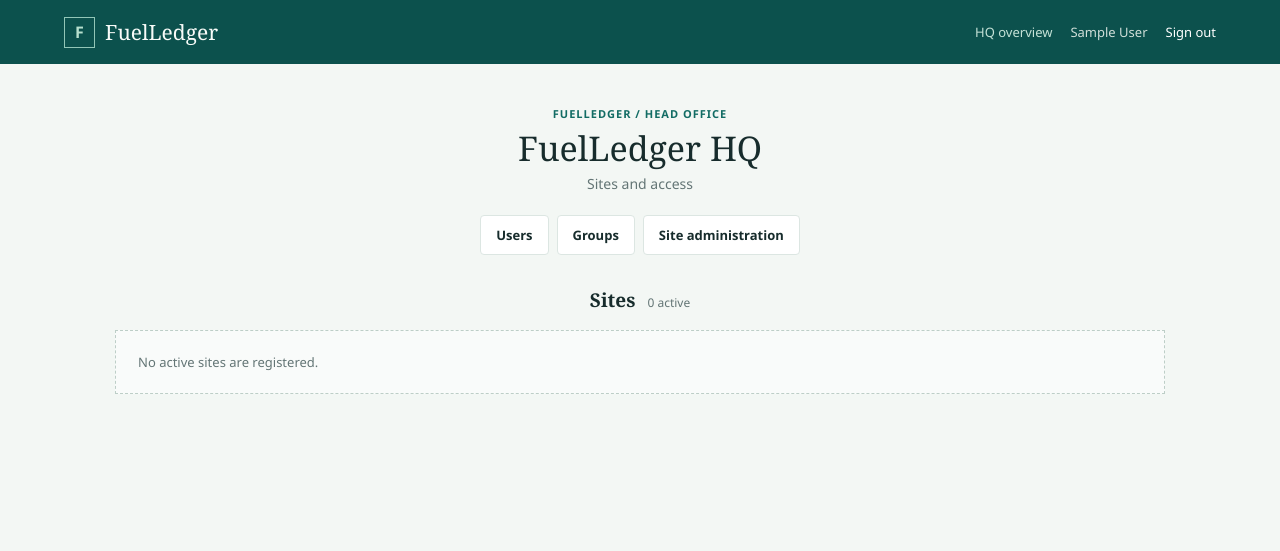
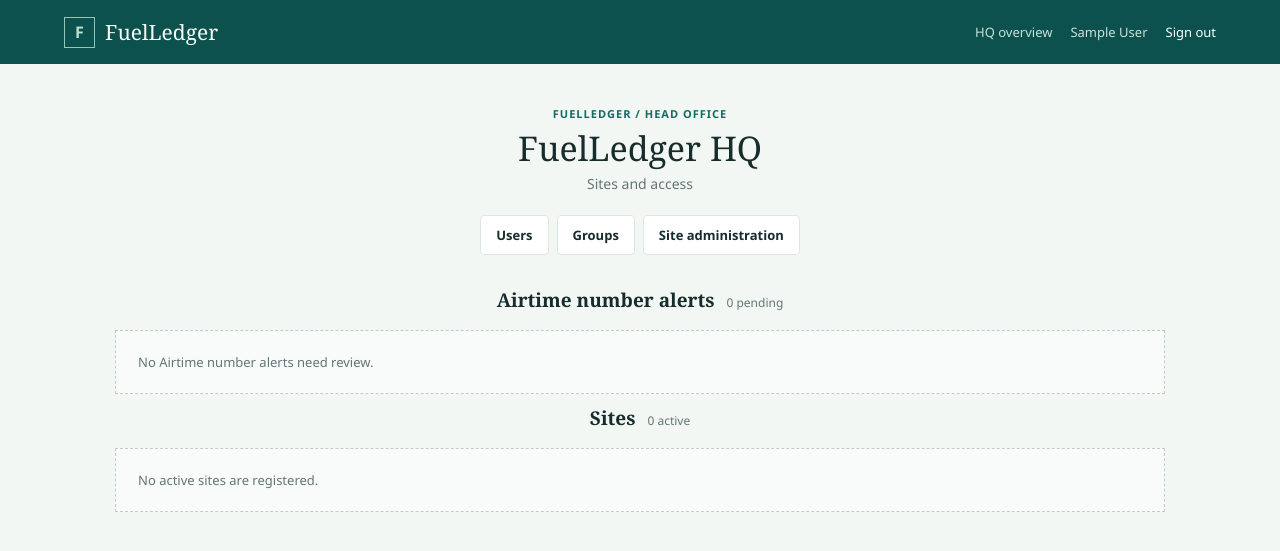
Before and after one commit to Leqava09/Fuelledger, a Django app: page /hq/ in a window 1280 px wide. Shown: the top 551 px of the page. Run offline with Django 4.2, Linux system fonts and the light colour scheme; the visitor is signed in with stand-in values (Sample User, id 1); data comes from the database, SQL or seed files in the repository; data that the repository does not hold is empty; parts of the project's set-up code (start-up, migrations or seed data) failed here and were passed over.

Commit message:
airtime flag

```diff
--- a/ledger/urls.py
+++ b/ledger/urls.py
@@ -9,6 +9,7 @@ urlpatterns = [
 	path("logout/", LogoutView.as_view(), name="logout"),
 	path("", views.home, name="home"),
 	path("hq/", views.hq_dashboard, name="hq-dashboard"),
+	path("hq/airtime-alerts/<int:alert_id>/approve/", views.approve_airtime_sequence_alert, name="approve-airtime-alert"),
 	path("sites/<slug:slug>/", views.site_dashboard, name="site-dashboard"),
 	path("sites/<slug:slug>/forms/<slug:form_key>/history/", views.site_form_history, name="site-form-history"),
 	path("sites/<slug:slug>/cash-up-reports/", views.cash_up_reports, name="cash-up-reports"),
--- a/ledger/views.py
+++ b/ledger/views.py
@@ -1,5 +1,6 @@
 import json
 import calendar
+import re
 from datetime import date, timedelta
 from decimal import Decimal
 
@@ -15,6 +16,7 @@ from django.urls import reverse
 from django.utils import timezone
 from django.contrib.auth.models import User
 
+from django.views.decorators.http import require_POST
 from .forms import (
 	BookInFuelForm,
 	CashUpEntryForm,
@@ -29,6 +31,7 @@ from .forms import (
 	SiteUserCreateForm,
 )
 from .models import (
+	AirtimeSequenceAlert,
 	CashUpAdditional,
 	CashUpShiftRecord,
 	DailyFuelReading,
@@ -237,7 +240,28 @@ def hq_dashboard(request):
 	if not request.user.is_superuser and (not _profile(request.user) or _profile(request.user).role != "HQ"):
 		return HttpResponseForbidden("HQ access is restricted to HQ users.")
 	sites = Site.objects.filter(is_active=True).order_by("name")
-	return render(request, "ledger/hq_dashboard.html", {"sites": sites})
+	pending_airtime_alerts = AirtimeSequenceAlert.objects.filter(approved=False).select_related(
+		"site", "cash_up_record", "flagged_by",
+	).order_by("-created_at")
+	return render(request, "ledger/hq_dashboard.html", {
+		"sites": sites,
+		"pending_airtime_alerts": pending_airtime_alerts,
+	})
+
+
+@login_required
+@require_POST
+def approve_airtime_sequence_alert(request, alert_id):
+	profile = _profile(request.user)
+	if not request.user.is_superuser and (not profile or profile.role != UserProfile.Role.HQ):
+		return HttpResponseForbidden("Only HQ users can approve Airtime sequence alerts.")
+	alert = get_object_or_404(AirtimeSequenceAlert, pk=alert_id, approved=False)
+	alert.approved = True
+	alert.approved_by = request.user
+	alert.approved_at = timezone.now()
+	alert.save(update_fields=["approved", "approved_by", "approved_at"])
+	messages.success(request, "Airtime sequence flag approved and cleared.")
+	return redirect("hq-dashboard")
 
 
 @login_required
@@ -875,6 +899,7 @@ def _cash_up_entry(request, selected_date, shift_label, section):
 	site = request.current_site
 	record = CashUpShiftRecord.objects.filter(site=site, business_date=selected_date, shift_label=shift_label).first()
 	initial_values = record.values if record else {}
+	previous_airtime_shift_number = _previous_airtime_shift_number(site, selected_date, shift_label)
 	previous_airtime_balance = _previous_airtime_balance(site, selected_date, shift_label) if section == "airtime" else None
 	airtime_first_card_editable = section == "airtime" and _is_first_airtime_card(site, selected_date, shift_label)
 	has_first_card_activity = any(
@@ -901,6 +926,8 @@ def _cash_up_entry(request, selected_date, shift_label, section):
 	)
 	if request.method == "POST":
 		save_mode = request.POST.get("save_mode", "tab")
+		airtime_sequence_issues = []
+		sequence_confirmed = request.POST.get("airtime_sequence_confirmed") == "1"
 		if save_mode == "exit":
 			try:
 				all_tab_values = json.loads(request.POST.get("all_tab_values") or "{}")
@@ -937,13 +964,24 @@ def _cash_up_entry(request, selected_date, shift_label, section):
 					continue
 				previous_tab_airtime_balance = _previous_airtime_balance(site, selected_date, shift_label) if tab_key == "airtime" else None
 				updated_values = _apply_cash_up_form_values(updated_values, tab_form, previous_airtime_balance=previous_tab_airtime_balance)
+				if tab_key == "airtime":
+					airtime_sequence_issues = _airtime_sequence_issues(updated_values, previous_airtime_shift_number)
+					if airtime_sequence_issues and not sequence_confirmed:
+						validation_errors.append("Airtime shift numbers need confirmation")
 			if validation_errors:
 				form.add_error(None, "Check the invalid entries in these sections before saving all: " + ", ".join(validation_errors))
 			else:
-				return _complete_cash_up_save(request, site, record, initial_values, updated_values, selected_date, shift_label, "exit", section)
+				return _complete_cash_up_save(request, site, record, initial_values, updated_values, selected_date, shift_label, "exit", section, airtime_sequence_issues)
 		elif form.is_valid():
 			updated_values = _apply_cash_up_form_values(initial_values, form, previous_airtime_balance=previous_airtime_balance)
-			return _complete_cash_up_save(request, site, record, initial_values, updated_values, selected_date, shift_label, save_mode, section)
+			if section == "airtime":
+				airtime_sequence_issues = _airtime_sequence_issues(updated_values, previous_airtime_shift_number)
+				if airtime_sequence_issues and not sequence_confirmed:
+					form.add_error(None, "Confirm the Airtime Shift Number sequence before saving.")
+				else:
+					return _complete_cash_up_save(request, site, record, initial_values, updated_values, selected_date, shift_label, save_mode, section, airtime_sequence_issues)
+			else:
+				return _complete_cash_up_save(request, site, record, initial_values, updated_values, selected_date, shift_label, save_mode, section)
 	else:
 		save_mode = "tab"
 	additional_fields = list(CashUpAdditional.objects.filter(site=site))
@@ -1018,6 +1056,7 @@ def _cash_up_entry(request, selected_date, shift_label, section):
 		"airtime_rows": airtime_rows,
 		"airtime_difference": airtime_difference,
 		"previous_airtime_balance": previous_airtime_balance,
+		"previous_airtime_shift_number": previous_airtime_shift_number,
 		"show_total": section in {"cash", "vouchers", "sales-account", "fuel", "payouts", *total_group_prefixes},
 		"total_group": section,
 		"field_rows": [(label, form[key]) for key, label in form.entry_fields],
@@ -1107,7 +1146,8 @@ def _apply_cash_up_form_values(values, form, previous_airtime_balance=None):
 	return updated_values
 
 
-def _complete_cash_up_save(request, site, record, before, updated_values, selected_date, shift_label, save_mode, section):
+def _complete_cash_up_save(request, site, record, before, updated_values, selected_date, shift_label, save_mode, section, airtime_sequence_issues=None):
+	airtime_sequence_issues = airtime_sequence_issues or []
 	with transaction.atomic():
 		if record is None:
 			record = CashUpShiftRecord.objects.create(
@@ -1120,6 +1160,28 @@ def _complete_cash_up_save(request, site, record, before, updated_values, select
 		else:
 			record.values = updated_values
 			record.save(update_fields=["values", "updated_at"])
+		for issue in airtime_sequence_issues:
+			alert, created = AirtimeSequenceAlert.objects.get_or_create(
+				cash_up_record=record,
+				card_index=issue["card_index"],
+				defaults={
+					"site": site,
+					"previous_number": issue["previous_number"],
+					"expected_number": issue["expected_number"],
+					"entered_number": issue["entered_number"],
+					"flagged_by": request.user,
+				},
+			)
+			if not created:
+				alert.site = site
+				alert.previous_number = issue["previous_number"]
+				alert.expected_number = issue["expected_number"]
+				alert.entered_number = issue["entered_number"]
+				alert.flagged_by = request.user
+				alert.approved = False
+				alert.approved_by = None
+				alert.approved_at = None
+				alert.save(update_fields=["site", "previous_number", "expected_number", "entered_number", "flagged_by", "approved", "approved_by", "approved_at"])
 	_record_audit(
 		site,
 		request.user,
@@ -1194,6 +1256,69 @@ def _previous_airtime_balance(site, selected_date, shift_label):
 		if value is not None:
 			return value
 	return None
+
+
+def _airtime_shift_numbers(values):
+	if not isinstance(values, dict):
+		return []
+	numbers = []
+	for key, value in values.items():
+		if key == "airtime_shift_nr":
+			index = 1
+		elif key.startswith("airtime_shift_nr_") and key[len("airtime_shift_nr_"):].isdigit():
+			index = int(key[len("airtime_shift_nr_"):])
+		else:
+			continue
+		while len(numbers) < index:
+			numbers.append("")
+		numbers[index - 1] = str(value or "").strip()
+	return numbers
+
+
+def _previous_airtime_shift_number(site, selected_date, shift_label):
+	shift_names = site.get_shift_names()
+	if shift_label not in shift_names:
+		return ""
+	shift_order = {name: index for index, name in enumerate(shift_names)}
+	current_order = shift_order[shift_label]
+	candidates = CashUpShiftRecord.objects.filter(
+		site=site,
+		business_date__lte=selected_date,
+	).only("business_date", "shift_label", "values")
+	for candidate in sorted(
+		candidates,
+		key=lambda item: (item.business_date, shift_order.get(item.shift_label, -1)),
+		reverse=True,
+	):
+		if candidate.business_date == selected_date and shift_order.get(candidate.shift_label, -1) >= current_order:
+			continue
+		numbers = _airtime_shift_numbers(candidate.values)
+		for number in reversed(numbers):
+			if number:
+				return number
+	return ""
+
+
+def _airtime_sequence_issues(values, previous_number):
+	issues = []
+	previous = str(previous_number or "").strip()
+	for card_index, entered in enumerate(_airtime_shift_numbers(values), start=1):
+		if not entered:
+			continue
+		previous_match = re.fullmatch(r"(.*?)(\d+)", previous)
+		entered_match = re.fullmatch(r"(.*?)(\d+)", entered)
+		if previous_match:
+			expected_suffix = str(int(previous_match.group(2)) + 1).zfill(len(previous_match.group(2)))
+			expected = f"{previous_match.group(1)}{expected_suffix}"
+			if not entered_match or entered != expected:
+				issues.append({
+					"card_index": card_index,
+					"previous_number": previous,
+					"expected_number": expected,
+					"entered_number": entered,
+				})
+		previous = entered
+	return issues
 
 
 def _cash_up_totals(values):
--- a/templates/ledger/cash_up.html
+++ b/templates/ledger/cash_up.html
@@ -17,10 +17,11 @@
     <button class="button secondary" type="submit" form="cash-up-entry-form" name="save_mode" value="exit">Save and Exit</button>
 </div>{% endif %}
 {% include "ledger/cash_up_tabs.html" with active_cash_up_section=section %}
-<form id="cash-up-entry-form" class="entry-form cash-up-form" method="post" data-draft-key="{{ draft_key }}" data-draft-section="{{ section }}" data-workflow-draft-key="{{ section }}" data-workflow-draft-scope="{{ draft_key }}" data-has-errors="{% if form.errors %}true{% else %}false{% endif %}"{% if section == "airtime" %} data-airtime-previous-balance="{{ previous_airtime_balance|default:'0' }}" data-airtime-first-card-editable="{% if form.airtime_first_card_editable %}true{% else %}false{% endif %}"{% endif %}>
+<form id="cash-up-entry-form" class="entry-form cash-up-form" method="post" data-draft-key="{{ draft_key }}" data-draft-section="{{ section }}" data-workflow-draft-key="{{ section }}" data-workflow-draft-scope="{{ draft_key }}" data-has-errors="{% if form.errors %}true{% else %}false{% endif %}" data-airtime-previous-shift-number="{{ previous_airtime_shift_number }}"{% if section == "airtime" %} data-airtime-previous-balance="{{ previous_airtime_balance|default:'0' }}" data-airtime-first-card-editable="{% if form.airtime_first_card_editable %}true{% else %}false{% endif %}"{% endif %}>
     {% csrf_token %}
     {{ form.business_date }}{{ form.shift_label }}
     <input type="hidden" name="all_tab_values" value="">
+    <input type="hidden" name="airtime_sequence_confirmed" value="">
     {% if form.non_field_errors %}<div class="form-error">{{ form.non_field_errors }}</div>{% endif %}
     {% if section == "summary" %}
     <section class="form-section cash-up-summary-section">
--- a/templates/ledger/hq_dashboard.html
+++ b/templates/ledger/hq_dashboard.html
@@ -13,6 +13,34 @@
     <a class="button secondary" href="{% url 'admin:ledger_site_changelist' %}">Site administration</a>
 </nav>
 {% endif %}
+<section class="hq-sites-section airtime-alert-section" aria-labelledby="airtime-alert-heading">
+    <div class="hq-sites-heading">
+        <h2 id="airtime-alert-heading">Airtime number alerts</h2>
+        <span>{{ pending_airtime_alerts|length }} pending</span>
+    </div>
+    {% if pending_airtime_alerts %}
+    <div class="table-wrap">
+        <table>
+            <thead><tr><th>Site</th><th>Date</th><th>Shift</th><th>Card</th><th>Previous</th><th>Expected</th><th>Entered</th><th>Flagged by</th><th>Action</th></tr></thead>
+            <tbody>
+                {% for alert in pending_airtime_alerts %}
+                <tr>
+                    <td>{{ alert.site.name }}</td>
+                    <td>{{ alert.cash_up_record.business_date|date:"d M Y" }}</td>
+                    <td>{{ alert.cash_up_record.shift_label }}</td>
+                    <td>{{ alert.card_index }}</td>
+                    <td>{{ alert.previous_number|default:"-" }}</td>
+                    <td>{{ alert.expected_number|default:"-" }}</td>
+                    <td>{{ alert.entered_number|default:"-" }}</td>
+                    <td>{{ alert.flagged_by.get_full_name|default:alert.flagged_by.username }}</td>
+                    <td><form method="post" action="{% url 'approve-airtime-alert' alert.pk %}">{% csrf_token %}<button class="button secondary" type="submit" name="approved" value="true">Approve / Clear</button></form></td>
+                </tr>
+                {% endfor %}
+            </tbody>
+        </table>
+    </div>
+    {% else %}<p class="empty-state">No Airtime number alerts need review.</p>{% endif %}
+</section>
 <section class="hq-sites-section" aria-labelledby="hq-sites-heading">
     <div class="hq-sites-heading">
         <h2 id="hq-sites-heading">Sites</h2>
```
Also changed, not shown: ledger/models.py (+29 -0 lines), ledger/tests.py (+54 -0 lines), static/js/cash_up.js (+50 -1 lines), ledger/migrations/0026_airtime_sequence_alert.py (added).
